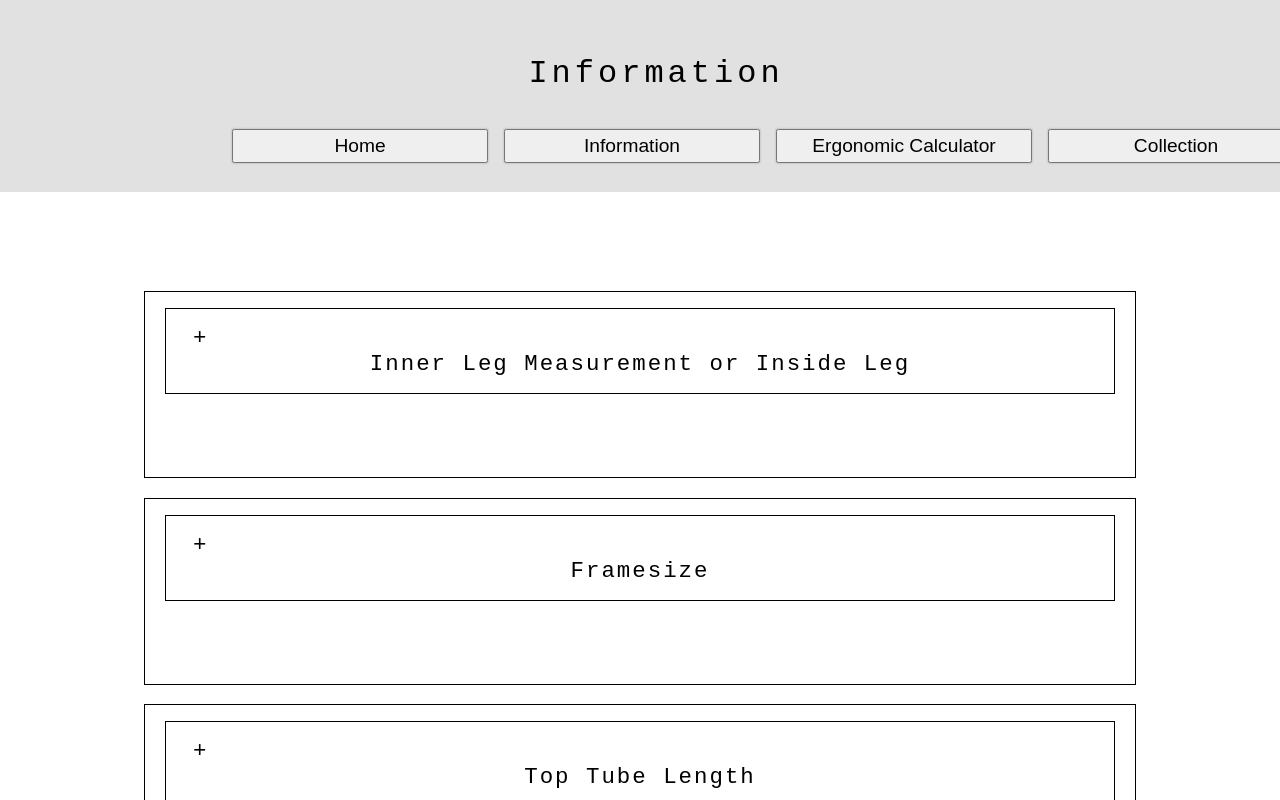
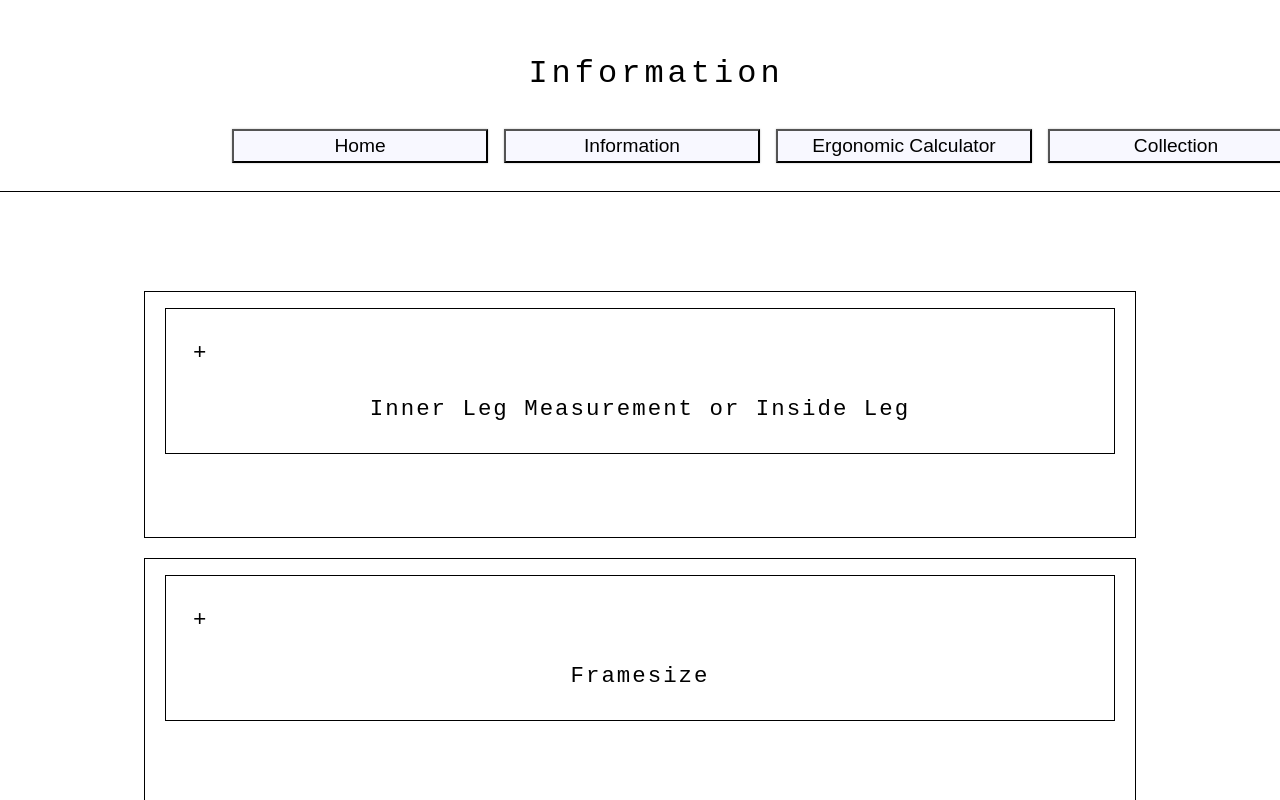
Before and after one commit to thisKonrad/bike_geometry, a Next.js app: page /info in a window 1280 px wide. Shown: the top 800 px of the page. Built offline with nearby package versions, Linux system fonts and the light colour scheme.

Commit message:
black white basic style

```diff
--- a/styles/BikeCardStyle.module.css
+++ b/styles/BikeCardStyle.module.css
@@ -9,9 +9,13 @@
     display:inline-block;
     gap: 1rem;
     width: 24rem;
+    height: 16rem;
+    font-size: 1.2;
     text-align:left;
+    line-height: 2.5;
     line-break: auto;
     margin: 1rem;
+    border: 1px solid black;
     background-color:var(--bikeCardColor);
 }
 
--- a/styles/HeaderStyle.module.css
+++ b/styles/HeaderStyle.module.css
@@ -6,6 +6,7 @@
     top: 0;
     gap: 1rem;
     height: 12rem;
+    border-bottom: 1px solid black;
     /* top | right | bottom | left */
     padding: 2rem 12rem 1rem 14rem;
     background-color: var(--headerColor);
--- a/styles/InfoStyle.module.css
+++ b/styles/InfoStyle.module.css
@@ -22,6 +22,7 @@
     margin: 1.2rem;
     padding: 0em 0.2em 1em 0.2em;
     font-size: 1.4rem;
+    line-height: 2.5;
     letter-spacing: 2px;
     border: 1px solid black;
 }
--- a/styles/globals.css
+++ b/styles/globals.css
@@ -3,11 +3,11 @@
 :root{
   font-family: 'Courier New', Courier, monospace;
   font-size: 100%;
-  --mainColor: whitesmoke;
+  --mainColor: ghostwhite;
   --accentColor: gainsboro;
   --backgroundColor: white;
-  --headerColor: rgb(225, 225, 225);
-  --bikeCardColor: lightgray;
+  --headerColor: white;
+  --bikeCardColor: white;
 }
 
 body{
@@ -24,6 +24,7 @@ button{
   font-size: 1.2rem;
 /* top | right | bottom | left */
   padding: 4px 14px 4px 14px;
+  background-color: var(--mainColor);
   box-shadow:0px 0px 2px rgba(0, 0, 0, 0.25);
 }
 input, select{
```
